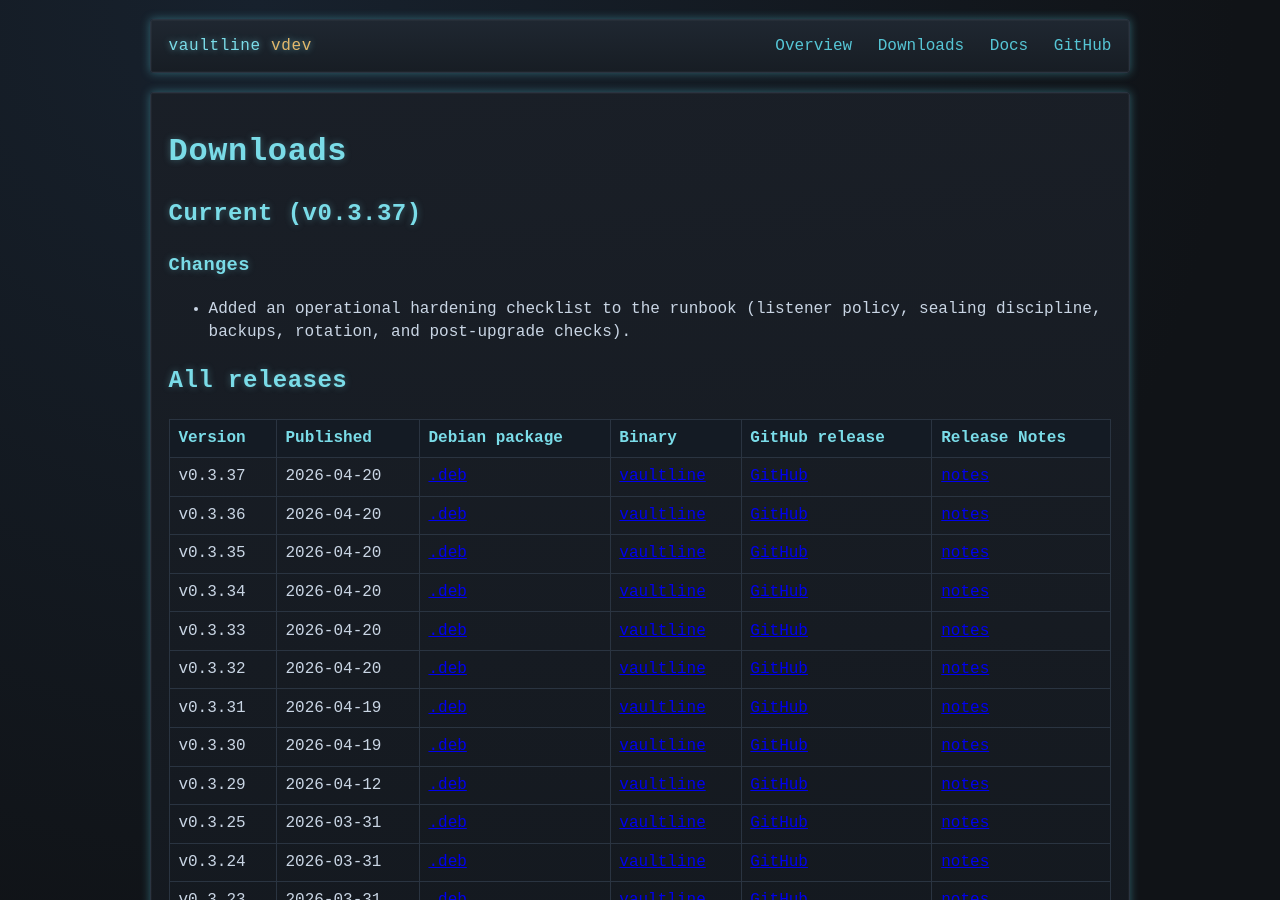
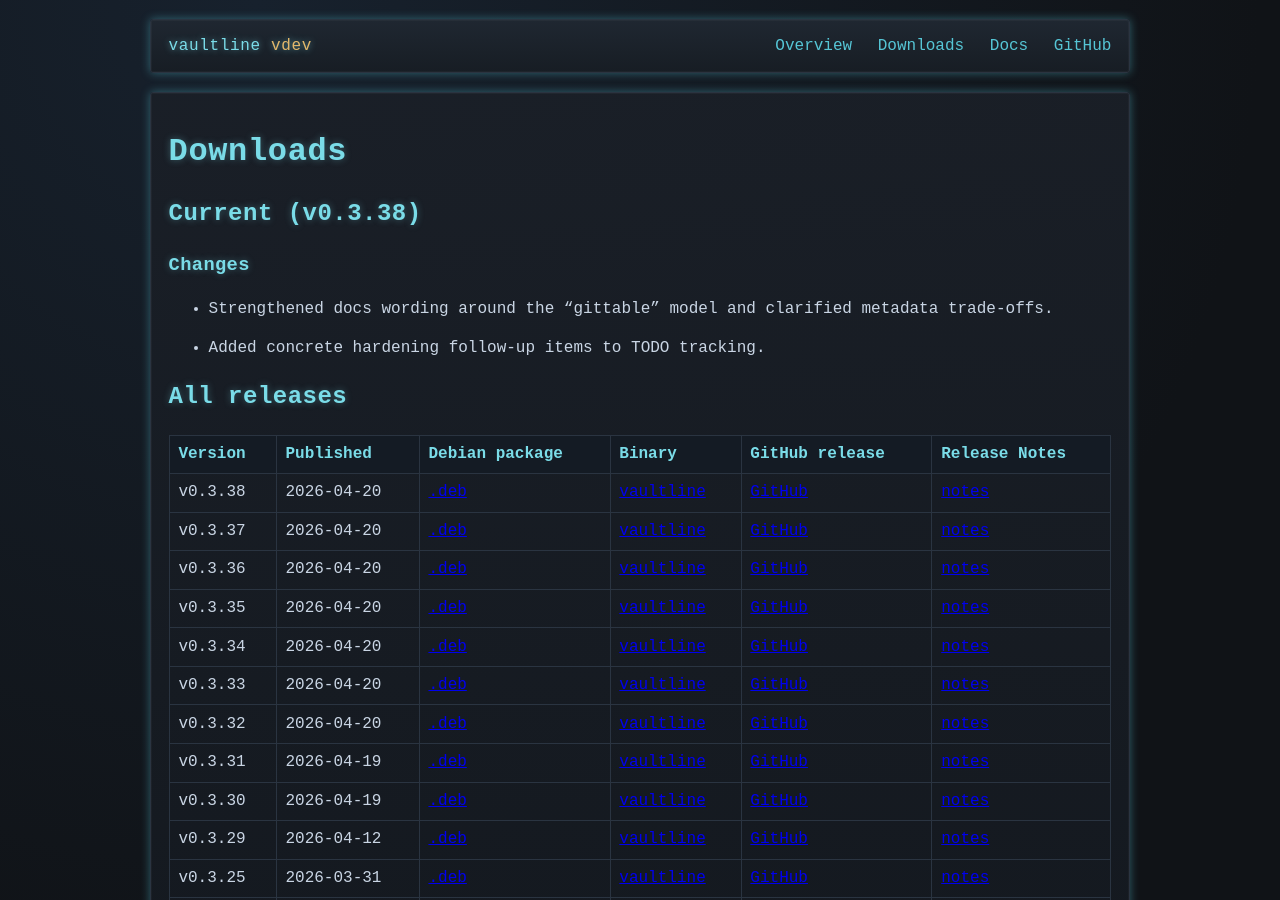
Before and after one commit to micwin/vaultline, a Jekyll site: the page built from site-src/downloads.md, in a window 1280 px wide and 900 px high. Built offline with Jekyll 4.4.1, drawn with Linux system fonts in a browser that asks for light colours.

Commit message:
chore(release): prepare v0.3.38

```diff
--- a/site-src/_data/current.json
+++ b/site-src/_data/current.json
@@ -1,6 +1,7 @@
 {
-  "version": "0.3.37",
+  "version": "0.3.38",
   "changes": [
-    "Added an operational hardening checklist to the runbook (listener policy, sealing discipline, backups, rotation, and post-upgrade checks)."
+    "Strengthened docs wording around the \u201cgittable\u201d model and clarified metadata trade-offs.",
+    "Added concrete hardening follow-up items to TODO tracking."
   ]
 }
--- a/site-src/_data/releases.json
+++ b/site-src/_data/releases.json
@@ -1,4 +1,12 @@
 [
+  {
+    "version": "v0.3.38",
+    "published": "2026-04-20",
+    "deb_url": "https://github.com/micwin/vaultline/releases/download/v0.3.38/vaultline_0.3.38_amd64.deb",
+    "binary_url": "https://github.com/micwin/vaultline/releases/download/v0.3.38/vaultline",
+    "release_url": "https://github.com/micwin/vaultline/releases/tag/v0.3.38",
+    "notes_url": "/release-notes/v0.3.38/"
+  },
   {
     "version": "v0.3.37",
     "published": "2026-04-20",
--- /dev/null
+++ b/site-src/release-notes/v0.3.38.md
@@ -0,0 +1,11 @@
+---
+layout: default
+title: Release Notes v0.3.38
+---
+
+# Release Notes v0.3.38
+
+## Changes
+
+- Strengthened docs wording around the “gittable” model and clarified metadata trade-offs.
+- Added concrete hardening follow-up items to TODO tracking.
```
Also changed, not shown: 1 other file.
